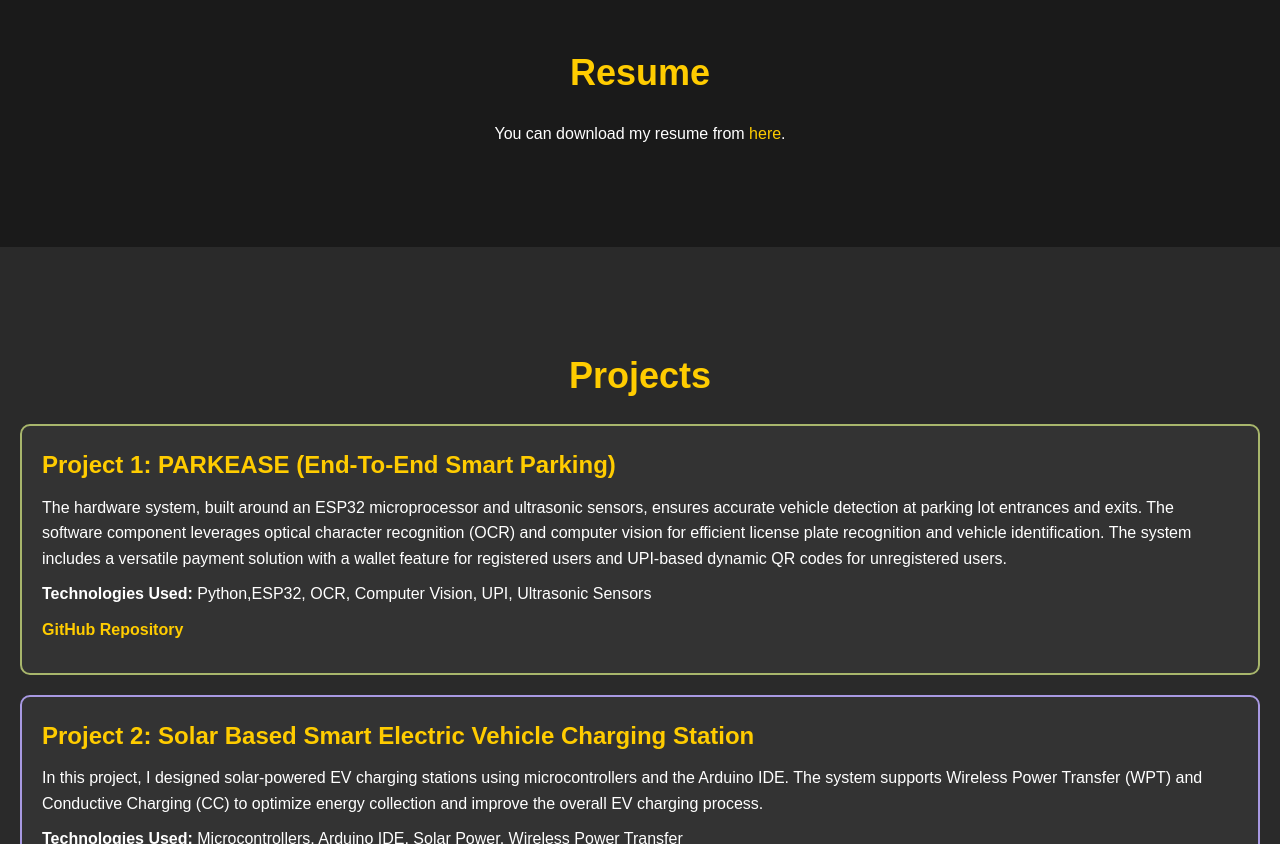
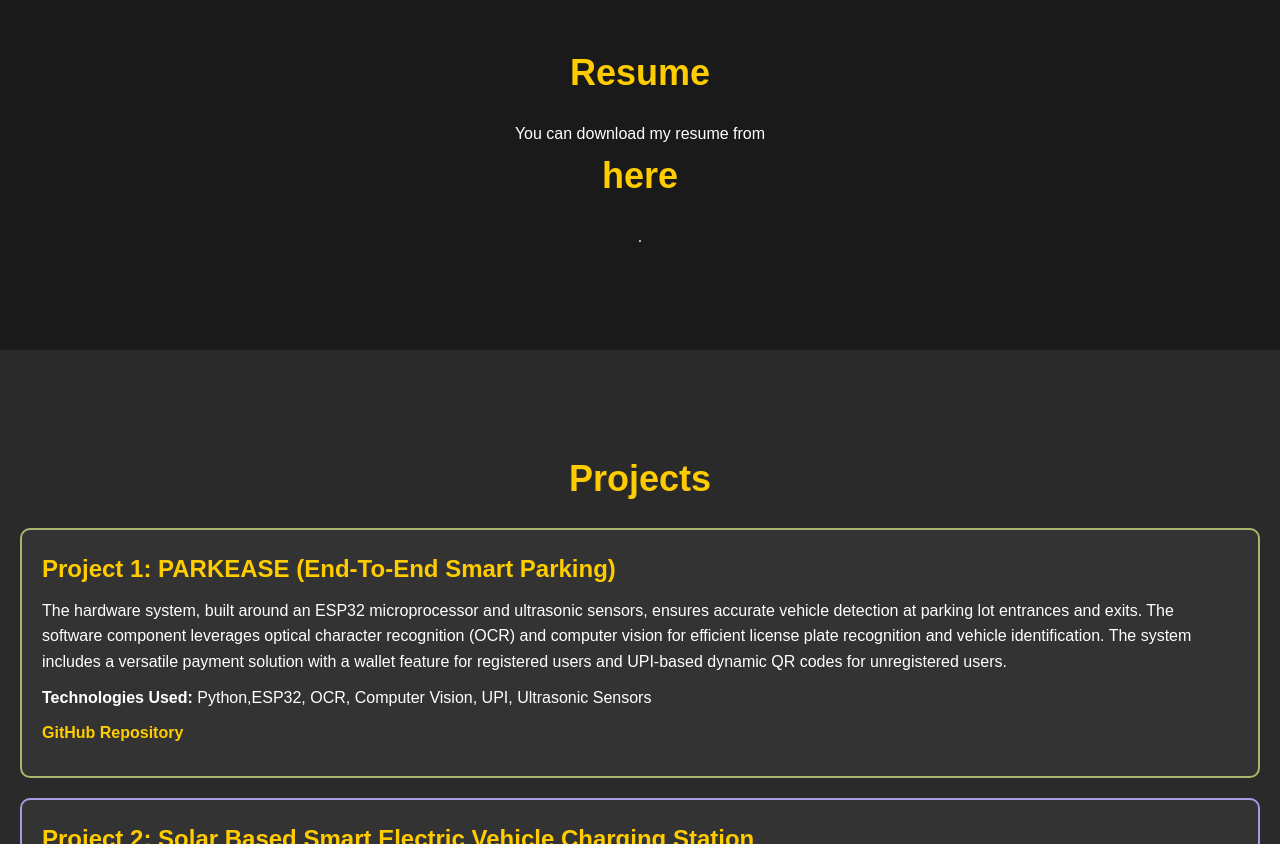
Before and after one commit to Vinithkamath/vinkamathportfolio, a plain HTML site: page index.html in a window 1280 px wide. Shown: the part 1920-2764 px from the top of the page. Drawn offline with Linux system fonts and the light colour scheme.

Commit message:
Update index.html

```diff
--- a/index.html
+++ b/index.html
@@ -93,7 +93,7 @@
     <section id="resume" class="resume-section">
         <div class="container">
             <h2>Resume</h2>
-            <p>You can download my resume from <a id="resume-link" href="https://drive.google.com/file/d/1CifI5wBMg-bxePRFFc0f9AsaXXpFhNNJ/view?usp=sharing" target="_blank" rel="noopener noreferrer">here</a>.</p>
+            <p>You can download my resume from <a id="resume-link" href="https://drive.google.com/file/d/1CifI5wBMg-bxePRFFc0f9AsaXXpFhNNJ/view?usp=sharing" target="_blank" rel="noopener noreferrer"><h2>here</h2></a>.</p>
         </div>
 
     </section>
```
